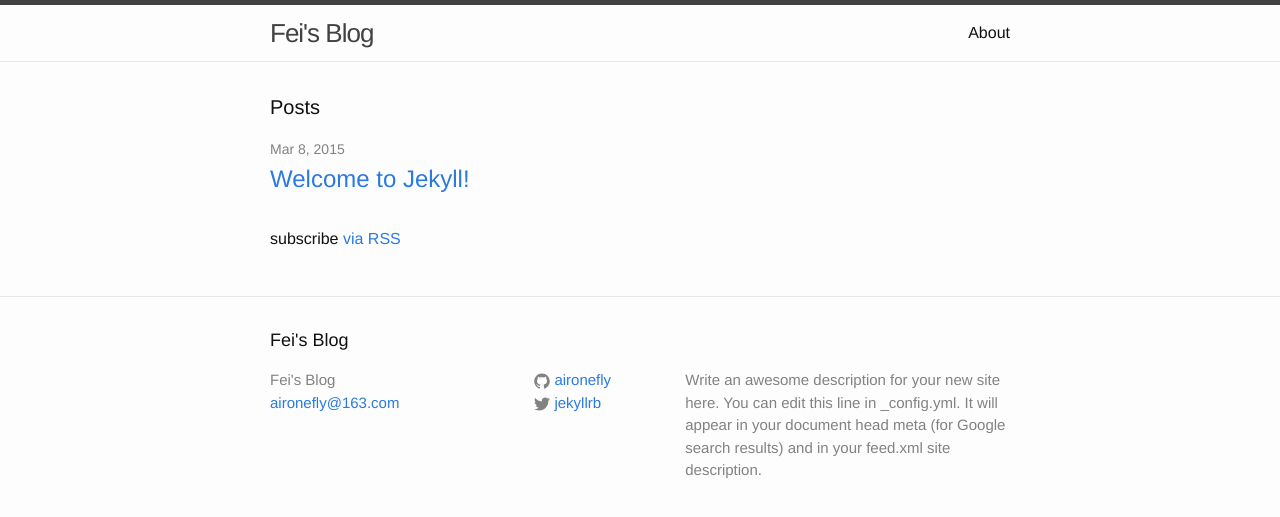
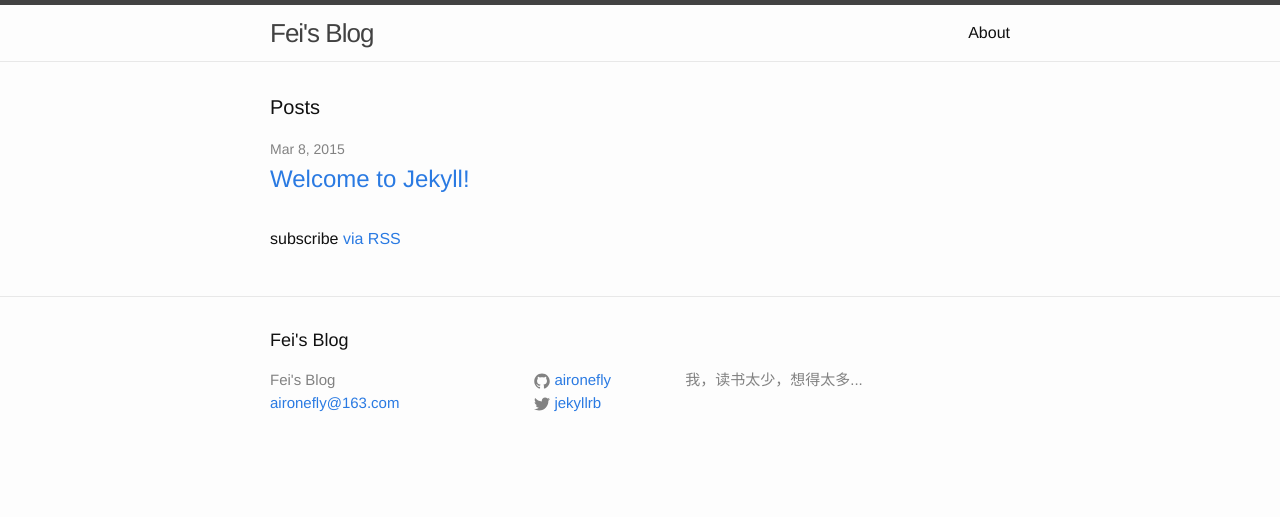
Before and after one commit to RushSky/RushSky.github.io, a Jekyll site: the page built from index.html, in a window 1280 px wide. Shown: the top 517 px of the page. Built offline with Jekyll 4.4.1, drawn with Linux system fonts in a browser that asks for light colours.

Commit message:
modify despcription

```diff
--- a/_config.yml
+++ b/_config.yml
@@ -2,9 +2,7 @@
 title: Fei's Blog
 email: aironefly@163.com
 description: > # this means to ignore newlines until "baseurl:"
-  Write an awesome description for your new site here. You can edit this
-  line in _config.yml. It will appear in your document head meta (for
-  Google search results) and in your feed.xml site description.
+  我，读书太少，想得太多...
 baseurl: "" # the subpath of your site, e.g. /blog/
 url: "http://yourdomain.com" # the base hostname & protocol for your site
 twitter_username: jekyllrb
```
